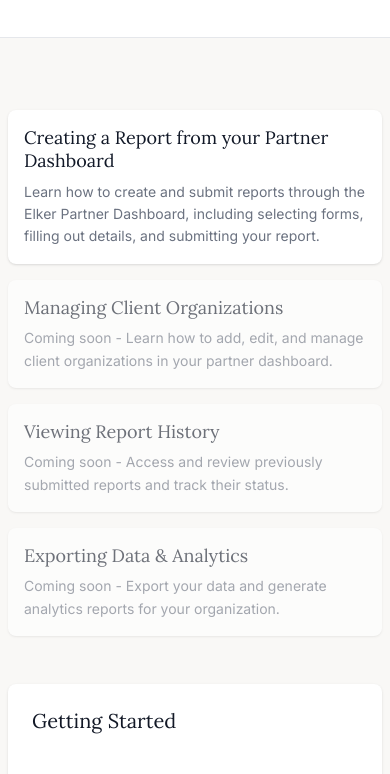
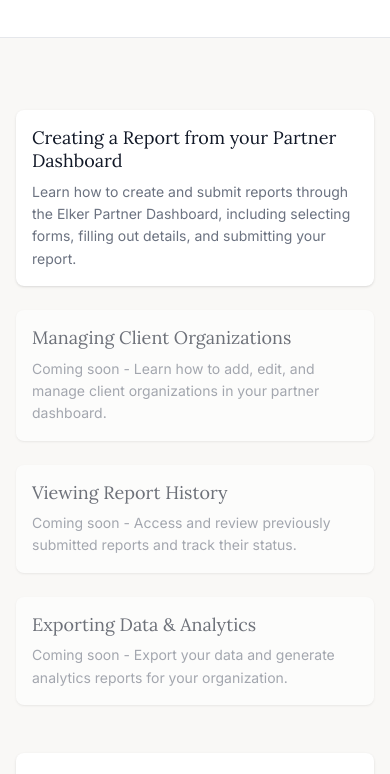
Before and after one commit to elkerdev/elker-scribes, a plain HTML site: page index.html in a window 390 px wide. Shown: the part 130-904 px from the top of the page. Drawn offline with Linux system fonts and the light colour scheme.

Commit message:
Increase mobile container padding for better guide card spacing

```diff
--- a/styles.css
+++ b/styles.css
@@ -494,13 +494,13 @@ body > .scribe-author,
   /* Better container padding on mobile */
   .container,
   .container-narrow {
-    padding: 0 var(--spacing-md);
+    padding: 0 var(--spacing-lg);
   }
 
   /* Single column grid on mobile */
   .guide-grid {
     grid-template-columns: 1fr;
-    gap: var(--spacing-md);
+    gap: var(--spacing-lg);
   }
 
   /* Improve card layout on mobile */
@@ -590,7 +590,7 @@ body > .scribe-author,
   /* Maintain reasonable padding on very small screens */
   .container,
   .container-narrow {
-    padding: 0 var(--spacing-sm);
+    padding: 0 var(--spacing-md);
   }
 
   .scribe-container {
```
